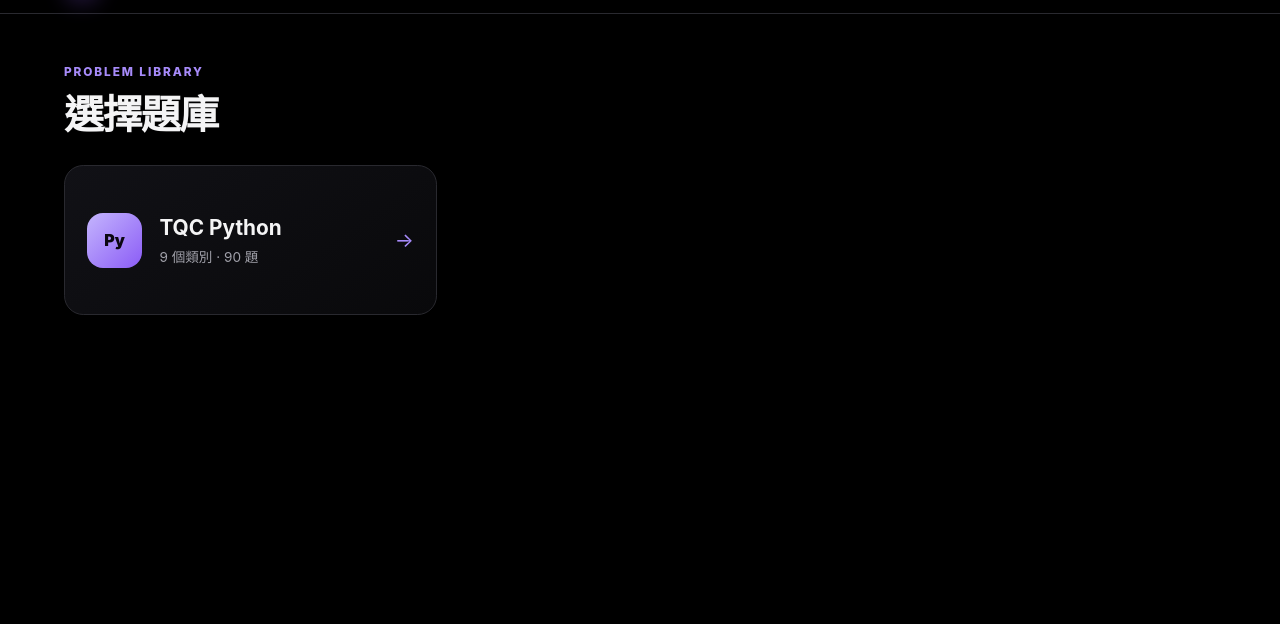
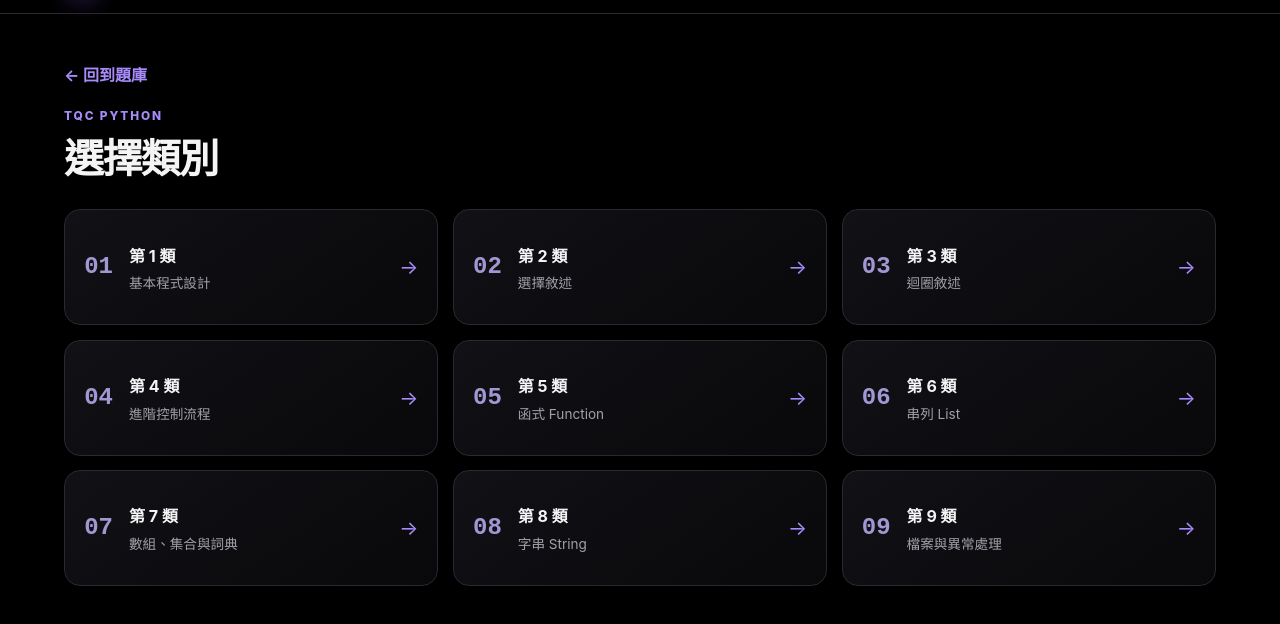
Before and after one commit to Danny-OWO/butterfly_judger, a plain HTML site: page frontend/index.html in a window 1280 px wide. Shown: the part 58-682 px from the top of the page. Drawn offline with nearby package versions, Linux system fonts and the light colour scheme.

Commit message:
fix: open TQC directly at unit list

```diff
--- a/frontend/app.js
+++ b/frontend/app.js
@@ -3,15 +3,12 @@
 
 const elements = {
   banner: document.querySelector("#connection-banner"),
-  catalogListView: document.querySelector("#catalog-list-view"),
-  tqcCatalogButton: document.querySelector("#tqc-catalog-button"),
   unitListView: document.querySelector("#unit-list-view"),
   unitList: document.querySelector("#unit-list"),
   problemListView: document.querySelector("#problem-list-view"),
   problemList: document.querySelector("#problem-list"),
   problemCount: document.querySelector("#problem-count"),
   problemView: document.querySelector("#problem-view"),
-  catalogBackButton: document.querySelector("#catalog-back-button"),
   unitBackButton: document.querySelector("#unit-back-button"),
   problemBackButton: document.querySelector("#problem-back-button"),
   submitButton: document.querySelector("#submit-button"),
@@ -88,7 +85,6 @@
 
 function showOnly(view) {
   for (const candidate of [
-    elements.catalogListView,
     elements.unitListView,
     elements.problemListView,
     elements.problemView,
@@ -107,21 +103,12 @@
   window.scrollTo({ top: 0, behavior: "smooth" });
 }
 
-function openHome(updateHistory = true) {
-  currentProblem = null;
-  currentUnit = null;
-  clearBanner();
-  showOnly(elements.catalogListView);
-  if (updateHistory) updateRoute({});
-  scrollToTop();
-}
-
 function openCatalog(updateHistory = true) {
   currentProblem = null;
   currentUnit = null;
   clearBanner();
   showOnly(elements.unitListView);
-  if (updateHistory) updateRoute({ catalog: "tqc" });
+  if (updateHistory) updateRoute({});
   scrollToTop();
 }
 
@@ -440,15 +427,11 @@
     openProblem(problemId, false);
   } else if (unitId >= 1 && unitId <= 9) {
     openUnit(unitId, false);
-  } else if (parameters.get("catalog") === "tqc") {
+  } else {
     openCatalog(false);
-  } else {
-    openHome(false);
   }
 }
 
-elements.tqcCatalogButton.addEventListener("click", () => openCatalog());
-elements.catalogBackButton.addEventListener("click", () => openHome());
 elements.unitBackButton.addEventListener("click", () => openCatalog());
 elements.problemBackButton.addEventListener("click", () => openUnit(currentUnit));
 window.addEventListener("popstate", routeFromUrl);
--- a/frontend/index.html
+++ b/frontend/index.html
@@ -26,25 +26,8 @@
     <main class="page-shell">
       <div id="connection-banner" class="banner" role="status" hidden></div>
 
-      <section id="catalog-list-view" class="directory-view" aria-labelledby="catalog-list-title">
-        <div class="directory-heading">
-          <p class="eyebrow">PROBLEM LIBRARY</p>
-          <h1 id="catalog-list-title">選擇題庫</h1>
-        </div>
-        <div class="catalog-grid">
-          <button id="tqc-catalog-button" class="catalog-card" type="button">
-            <span class="catalog-icon" aria-hidden="true">Py</span>
-            <span class="catalog-card-content">
-              <strong>TQC Python</strong>
-              <small>9 個類別 · 90 題</small>
-            </span>
-            <span class="card-arrow" aria-hidden="true">→</span>
-          </button>
-        </div>
-      </section>
-
-      <section id="unit-list-view" class="directory-view" aria-labelledby="unit-list-title" hidden>
-        <button id="catalog-back-button" class="text-button" type="button">← 回到題庫</button>
+      <section id="unit-list-view" class="directory-view" aria-labelledby="unit-list-title">
+        <a class="text-button back-link" href="../">← 回到題庫</a>
         <div class="directory-heading">
           <p class="eyebrow">TQC PYTHON</p>
           <h1 id="unit-list-title">選擇類別</h1>
--- a/frontend/style.css
+++ b/frontend/style.css
@@ -28,6 +28,7 @@
 
 button, input, textarea { font: inherit; }
 button { cursor: pointer; }
+.back-link { display: inline-block; text-decoration: none; }
 
 .site-header {
   display: flex;
```
Also changed, not shown: 1 other file.
